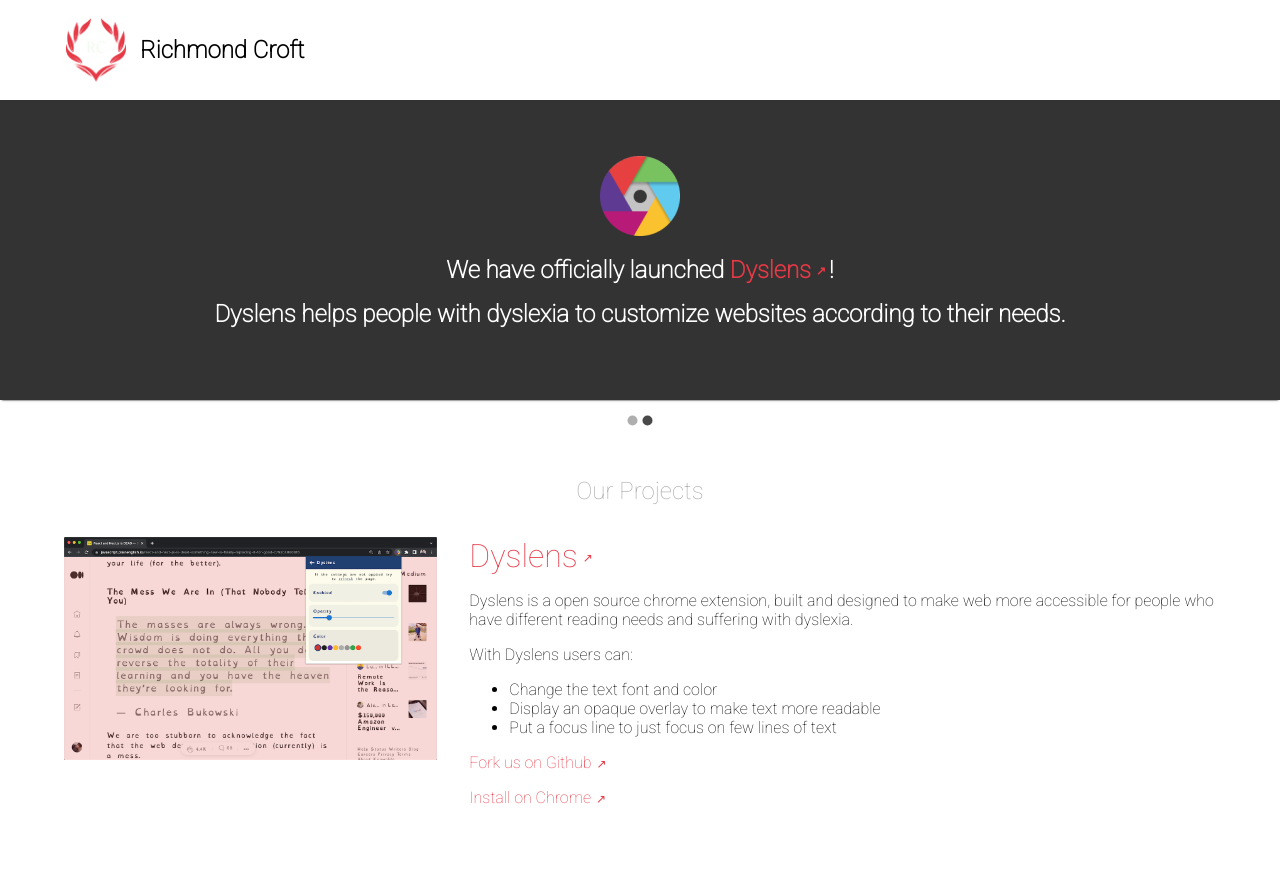
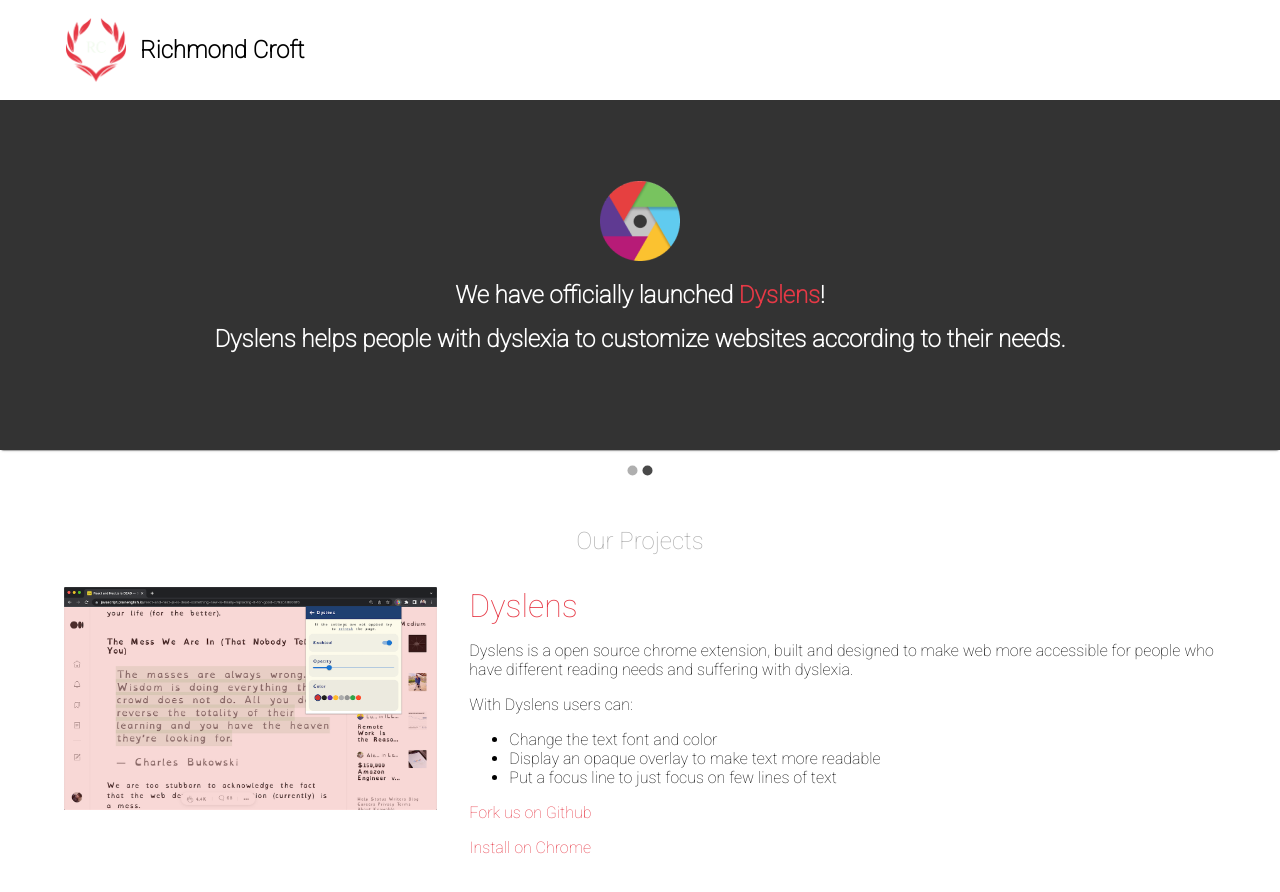
Before and after one commit to RichmondCroft/richmondcroft.com, a Next.js app: page / in a window 1280 px wide. Shown: the top 892 px of the page. Before the commit the page ends 871 px from the top, so only its background shows below. Built offline with nearby package versions, Linux system fonts and the light colour scheme.

Commit message:
fixed minor issues and removed link

```diff
--- a/pages/index.tsx
+++ b/pages/index.tsx
@@ -112,7 +112,7 @@
 }
 
 const StyledSlideContainer = styled.div<{ bgColor: string }>`
-  height: 300px;
+  height: 350px;
   background: ${({ bgColor }) => bgColor};
   display: flex;
   align-items: center;
--- a/styles/globals.css
+++ b/styles/globals.css
@@ -25,10 +25,3 @@
     background: black;
   }
 }
-
-a[target="_blank"]::after {
-  content: '↗';
-  font-size: 0.75rem;
-  vertical-align: middle;
-  margin: 0 3px 0 5px;
-}
```
